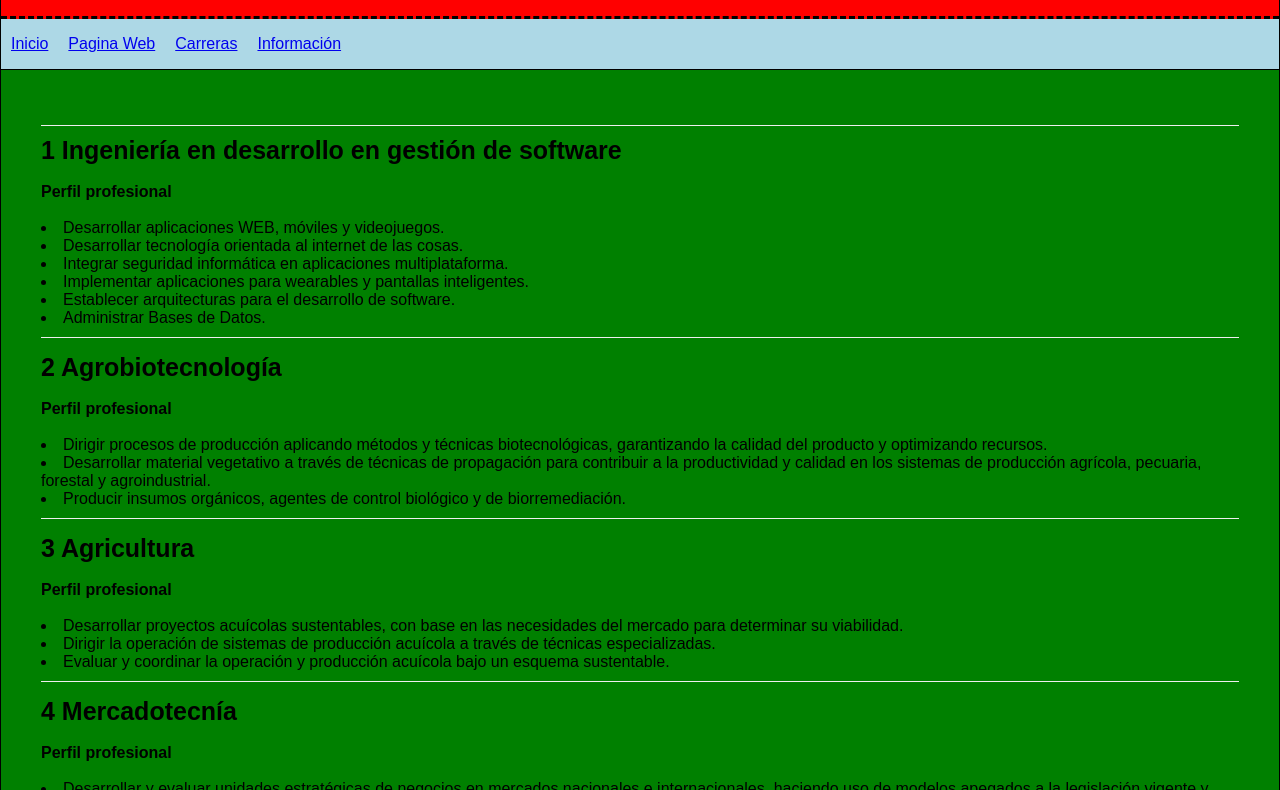
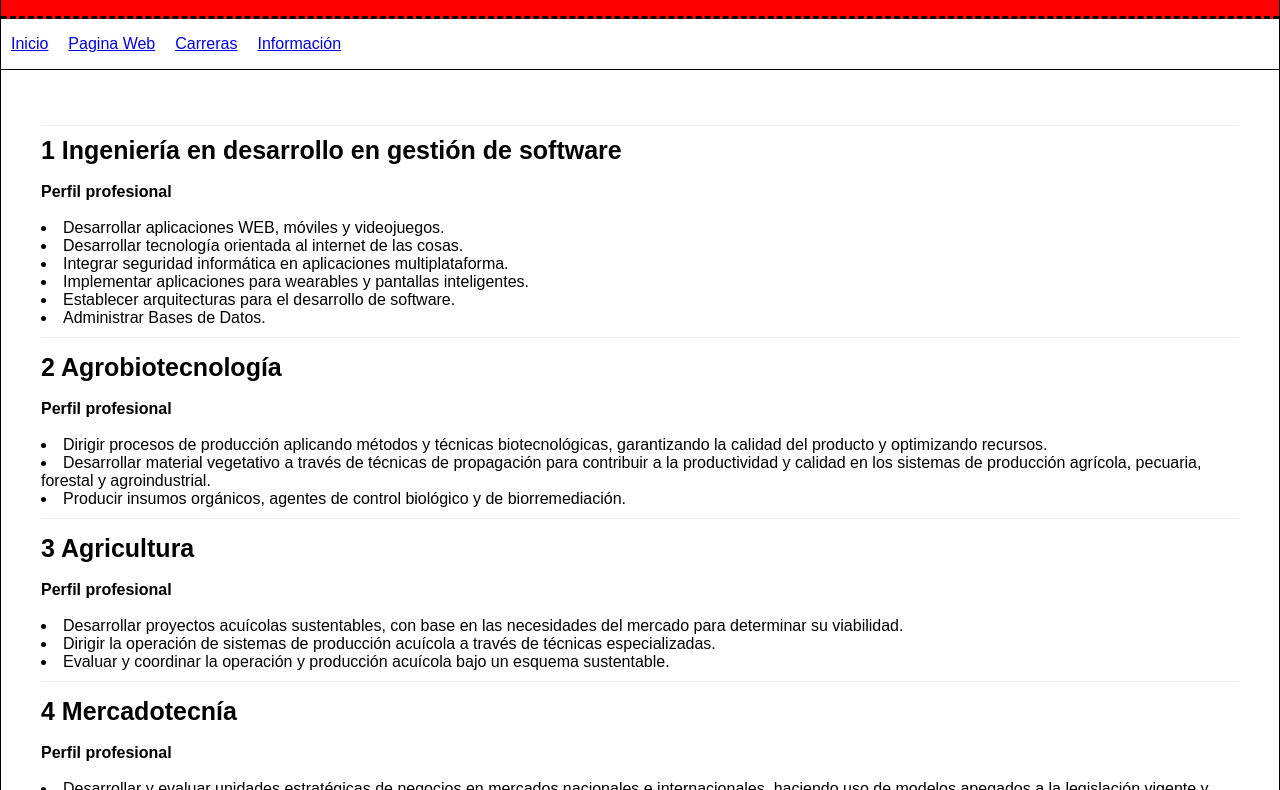
Before and after one commit to Machain33/FanPage-UTC-2023, a plain HTML site: page index.html in a window 1280 px wide. Shown: the part 85-875 px from the top of the page. Drawn offline with Linux system fonts and the light colour scheme.

```diff
--- a/estilos.css
+++ b/estilos.css
@@ -4,7 +4,7 @@
 }
 
 body {
-    background-color: grey;
+
     font-family: Arial, Helvetica, sans-serif;
 }
 
@@ -27,7 +27,7 @@ header{
 }
 
 nav {
-    background: lightblue;
+
     height: 50px;
     border-bottom: 1px solid black;
 }
@@ -48,7 +48,7 @@ nav ul li{
     float: left;
 
     min-height: 500px;
-    background: green;
+    background: white;
     padding: 40px;
 
 }
```
